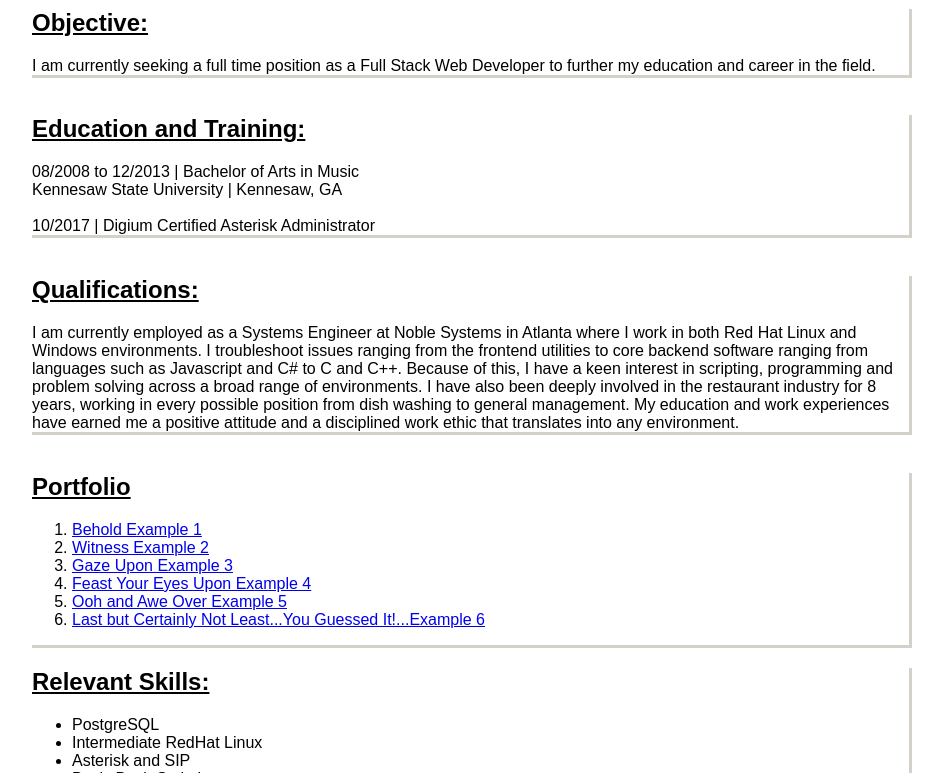
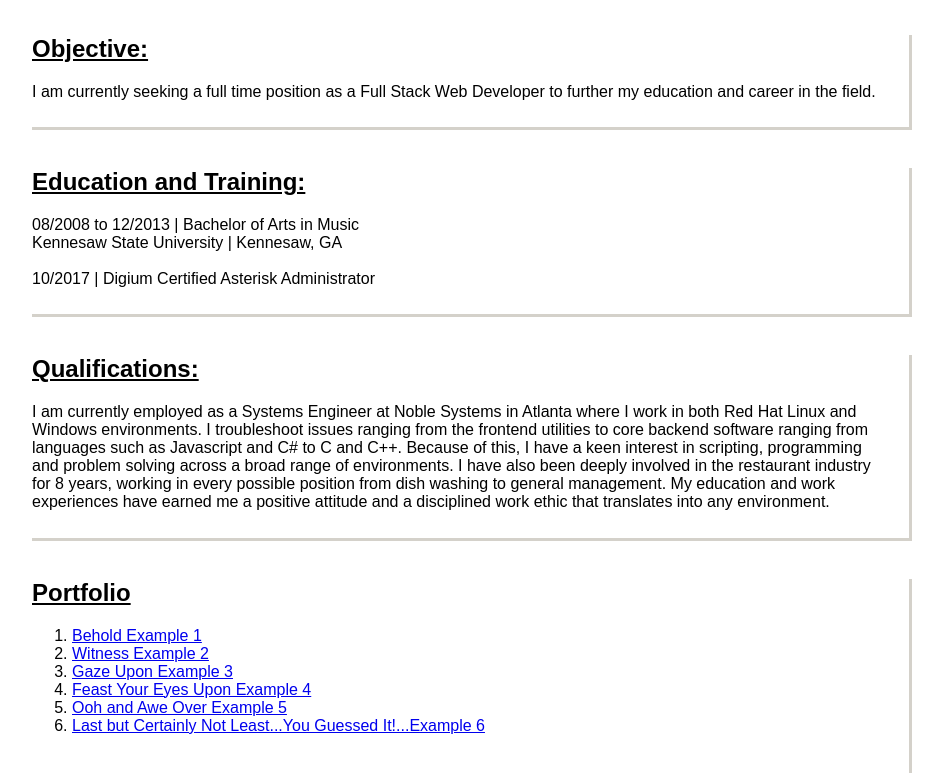
Before and after one commit to turnerfield77/20200204-resume, a plain HTML site: page index.html in a window 1280 px wide. Shown: the part 484-1257 px from the top of the page, without its empty margins (168-1111 px from the left). Drawn offline with Linux system fonts and the light colour scheme.

Commit message:
Added padding to each div

```diff
--- a/styles/style.css
+++ b/styles/style.css
@@ -17,4 +17,6 @@ header h1 {
 div {
     border-bottom: 3px solid rgba(107, 94, 70, 0.288);
     border-right: 3px solid rgba(107, 94, 70, 0.288);
+    padding-bottom: 3%;
+    padding-right: 3%;
 }
```
